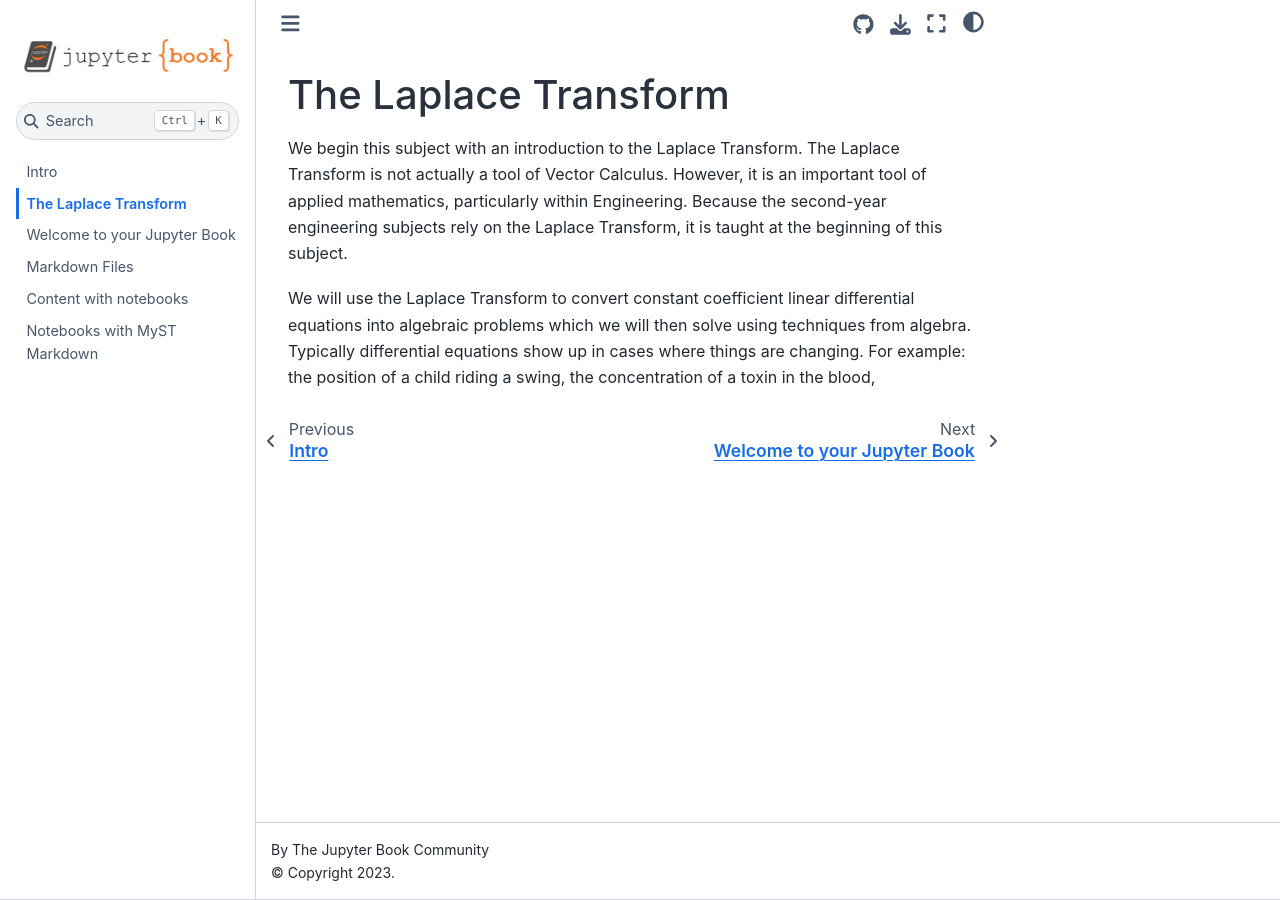
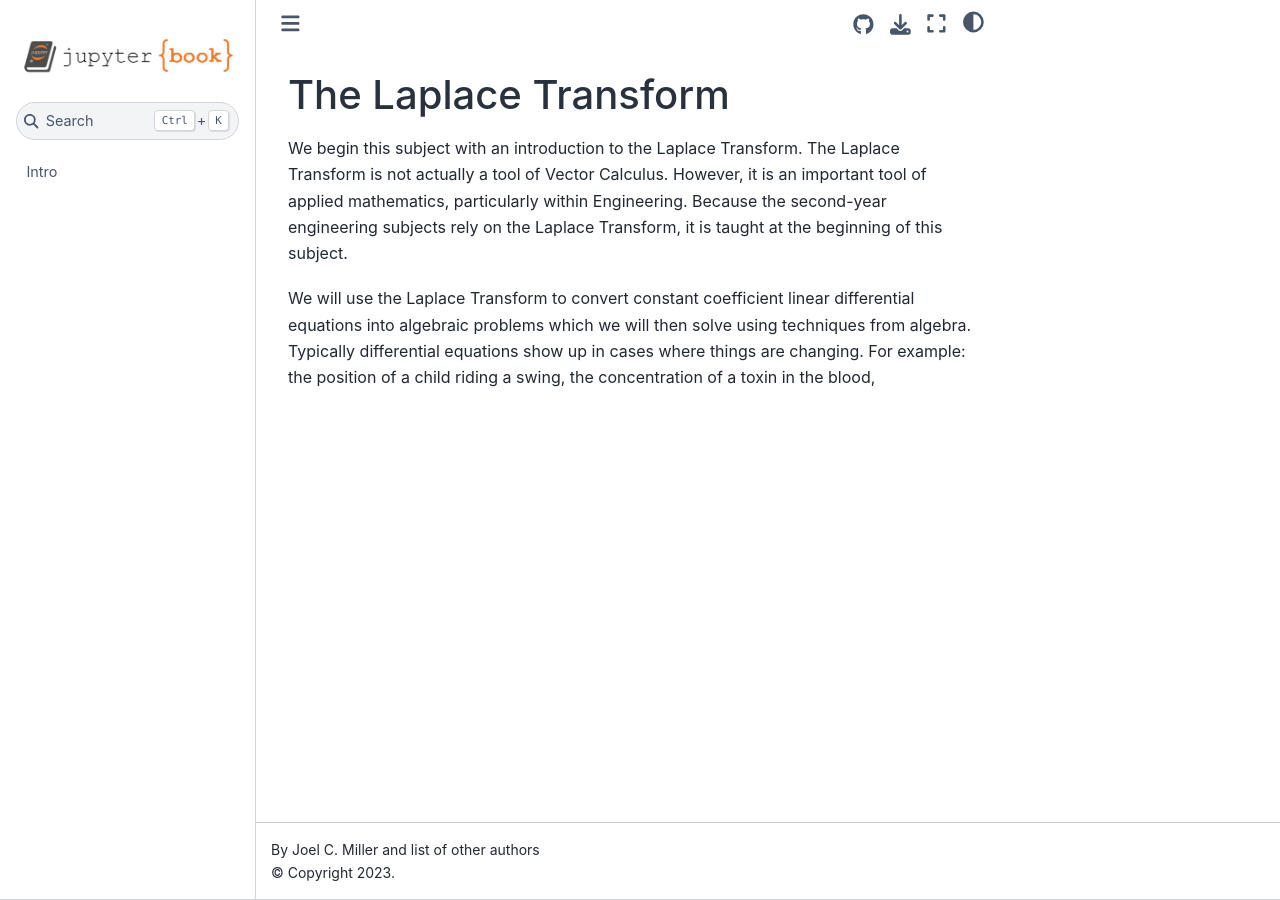
Before and after one commit to joelmiller/MAT2VCA, a Jupyter Book: the page built from Laplace.md, in a window 1280 px wide. Built offline with Jupyter Book 1.0.4 settings and Sphinx 7.4.7 and the Sphinx Book theme 1.1.4, drawn with Linux system fonts in a browser that asks for light colours; pages that are not in the unit, such as notebooks, are missing from menus.

Commit message:
Testing code implementation

```diff
--- a/_config.yml
+++ b/_config.yml
@@ -1,8 +1,8 @@
 # Book settings
 # Learn more at https://jupyterbook.org/customize/config.html
 
-title: My sample book
-author: The Jupyter Book Community
+title: MAT2VCA
+author: Joel C. Miller and list of other authors
 logo: logo.png
 
 # Force re-execution of notebooks on each build.
--- a/_toc.yml
+++ b/_toc.yml
@@ -4,8 +4,9 @@
 format: jb-book
 root: VC_Intro
 chapters:
-- file: Laplace
-- file: intro
-- file: markdown
-- file: notebooks
-- file: markdown-notebooks
+- file: notebooks/Chapter1
+# - file: Laplace
+# - file: intro
+# - file: markdown
+# - file: notebooks
+# - file: markdown-notebooks
```
Also changed, not shown: 1 other file.
